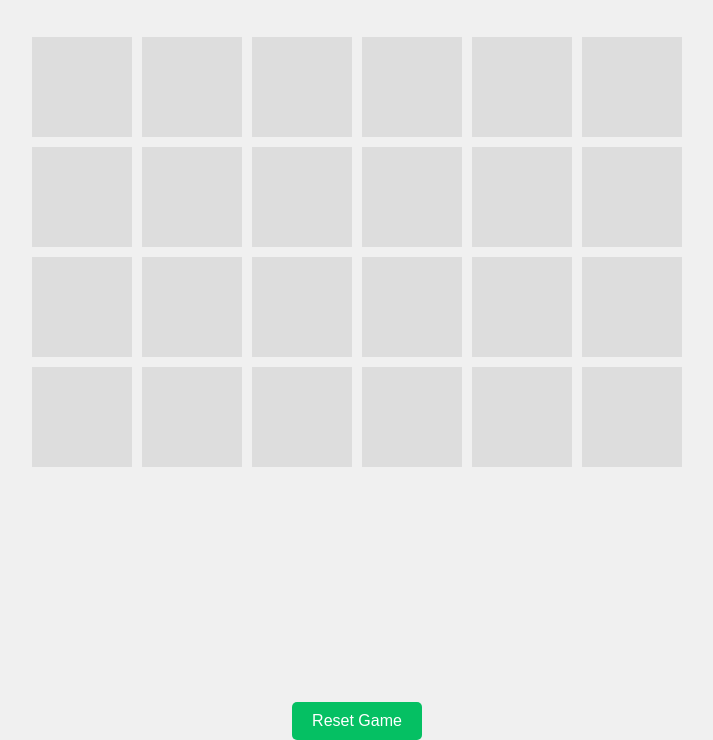
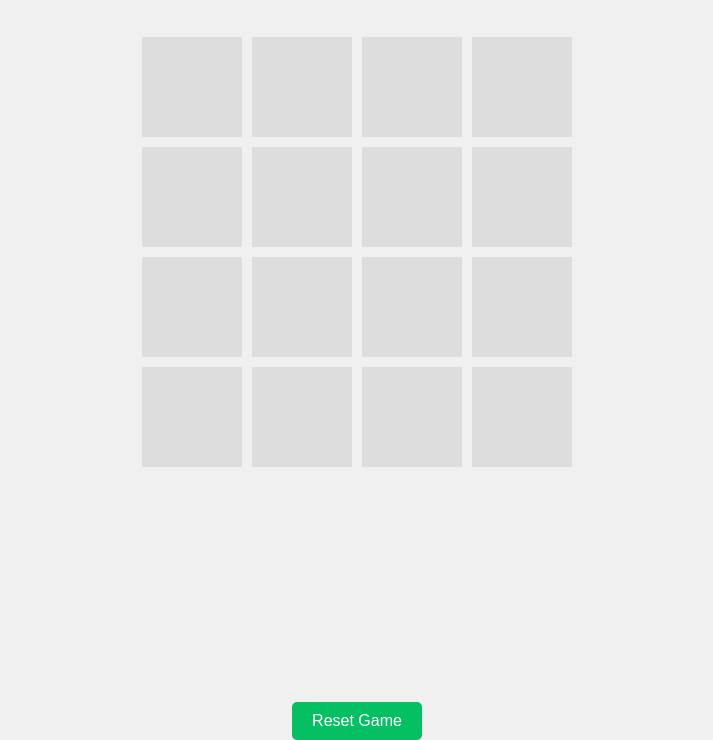
Before and after one commit to Marie-Henrie/Dashboard, a plain HTML site: page memorygame/index.html in a window 1280 px wide. Shown: the part 60-800 px from the top of the page, without its empty margins (283-996 px from the left). Drawn offline with Linux system fonts and the light colour scheme.

Commit message:
paivtys 8 kuvaan

```diff
--- a/memorygame/index.js
+++ b/memorygame/index.js
@@ -1,8 +1,7 @@
 const cardImages = [
     'image1.jpg', 'image2.jpg', 'image3.jpg', 'image4.jpg',
-    'image5.jpg', 'image6.jpg', 'image7.jpg', 'image8.jpg',
-    'image9.jpg', 'image10.jpg', 'image11.jpg', 'image12.jpg'
-]; // These should match the image filenames in your pics/ folder
+    'image5.jpg', 'image6.jpg', 'image7.jpg', 'image8.jpg'
+   ]; // These should match the image filenames in your pics/ folder
 
 let cards, firstCard, secondCard;
 let lockBoard = false;
--- a/memorygame/styles.css
+++ b/memorygame/styles.css
@@ -16,7 +16,7 @@ h1 {
 
 .game-container {
     display: grid;
-    grid-template-columns: repeat(6, 100px);
+    grid-template-columns: repeat(4, 100px);
     gap: 10px;
     margin-top: 20px;
     margin-bottom: 20px;
```
